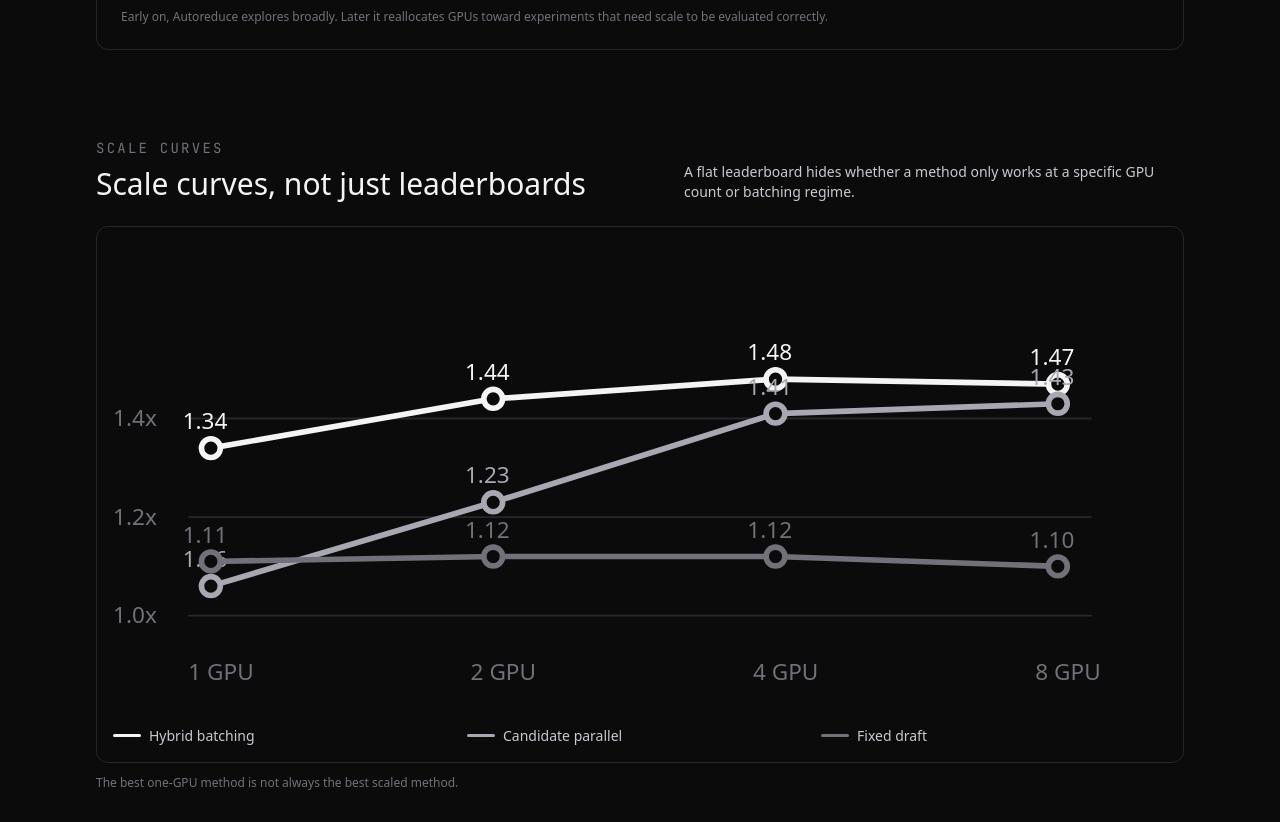
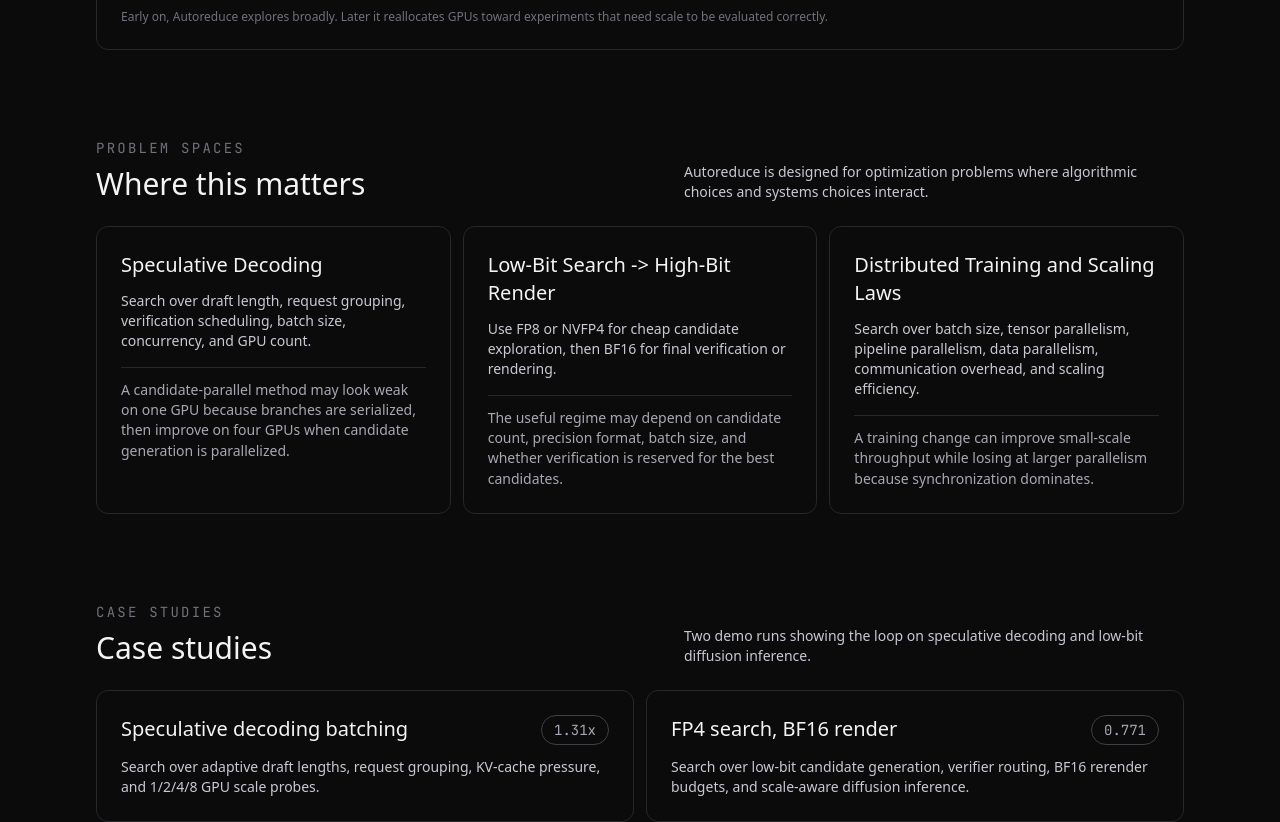
Before and after one commit to vishruthb/autoreduce, a Next.js app in the folder web/: page /how-it-works in a window 1280 px wide. Shown: the part 2940-3762 px from the top of the page. Built offline with nearby package versions, Linux system fonts and the light colour scheme.

Commit message:
Move scale curve details out of docs

```diff
--- a/web/app/how-it-works/page.tsx
+++ b/web/app/how-it-works/page.tsx
@@ -86,12 +86,6 @@
   { label: "Mixed", units: [1, 1, 1, 1, 4] },
   { label: "Scale probe", units: [4, 4] },
   { label: "Validate", units: [8] },
-];
-
-const SCALE_CURVES = [
-  { label: "Hybrid batching", values: [1.34, 1.44, 1.48, 1.47] },
-  { label: "Candidate parallel", values: [1.06, 1.23, 1.41, 1.43] },
-  { label: "Fixed draft", values: [1.11, 1.12, 1.12, 1.1] },
 ];
 
 const PROBLEM_SPACES = [
@@ -205,71 +199,6 @@
           </div>
         </div>
       ))}
-    </div>
-  );
-}
-
-function ScaleCurveVisual() {
-  const gpuLabels = ["1", "2", "4", "8"];
-  const xFor = (index: number) => 52 + index * 150;
-  const yFor = (value: number) => 198 - ((value - 1) / 0.55) * 144;
-  const colors = ["#f4f4f5", "#a8a8b2", "#71717a"];
-
-  return (
-    <div className="rounded-lg border border-hairline bg-canvas p-lg">
-      <div className="overflow-x-auto">
-        <svg
-          aria-label="Synthetic scale curves across 1, 2, 4, and 8 GPUs"
-          className="min-w-[560px]"
-          viewBox="0 0 560 250"
-          role="img"
-        >
-          {[1.0, 1.2, 1.4].map((tick) => (
-            <g key={tick}>
-              <line x1="40" x2="520" y1={yFor(tick)} y2={yFor(tick)} stroke="#27272a" />
-              <text x="0" y={yFor(tick) + 4} fill="#71717a" fontSize="12">
-                {tick.toFixed(1)}x
-              </text>
-            </g>
-          ))}
-          {gpuLabels.map((gpu, index) => (
-            <text key={gpu} x={xFor(index) - 12} y="232" fill="#71717a" fontSize="12">
-              {gpu} GPU
-            </text>
-          ))}
-          {SCALE_CURVES.map((curve, curveIndex) => {
-            const points = curve.values.map((value, index) => `${xFor(index)},${yFor(value)}`).join(" ");
-            return (
-              <g key={curve.label}>
-                <polyline
-                  fill="none"
-                  points={points}
-                  stroke={colors[curveIndex]}
-                  strokeLinecap="round"
-                  strokeLinejoin="round"
-                  strokeWidth="3"
-                />
-                {curve.values.map((value, index) => (
-                  <g key={`${curve.label}-${index}`}>
-                    <circle cx={xFor(index)} cy={yFor(value)} fill="#0b0b0c" r="5" stroke={colors[curveIndex]} strokeWidth="3" />
-                    <text x={xFor(index) - 15} y={yFor(value) - 10} fill={colors[curveIndex]} fontSize="12">
-                      {value.toFixed(2)}
-                    </text>
-                  </g>
-                ))}
-              </g>
-            );
-          })}
-        </svg>
-      </div>
-      <div className="mt-md grid gap-sm md:grid-cols-3">
-        {SCALE_CURVES.map((curve, index) => (
-          <div key={curve.label} className="flex items-center gap-sm">
-            <span className="h-[3px] w-[28px] rounded-full" style={{ backgroundColor: colors[index] }} />
-            <span className="text-body-sm text-body">{curve.label}</span>
-          </div>
-        ))}
-      </div>
     </div>
   );
 }
@@ -486,20 +415,6 @@
           </div>
         </section>
 
-        <section className="mt-section">
-          <SectionHeading
-            eyebrow="scale curves"
-            title="Scale curves, not just leaderboards"
-            body="A flat leaderboard hides whether a method only works at a specific GPU count or batching regime."
-          />
-          <div className="mt-xl">
-            <ScaleCurveVisual />
-          </div>
-          <p className="mt-md text-caption-sm text-mute">
-            The best one-GPU method is not always the best scaled method.
-          </p>
-        </section>
-
         <section className="mt-section" id="problem-spaces">
           <SectionHeading
             eyebrow="problem spaces"
```
